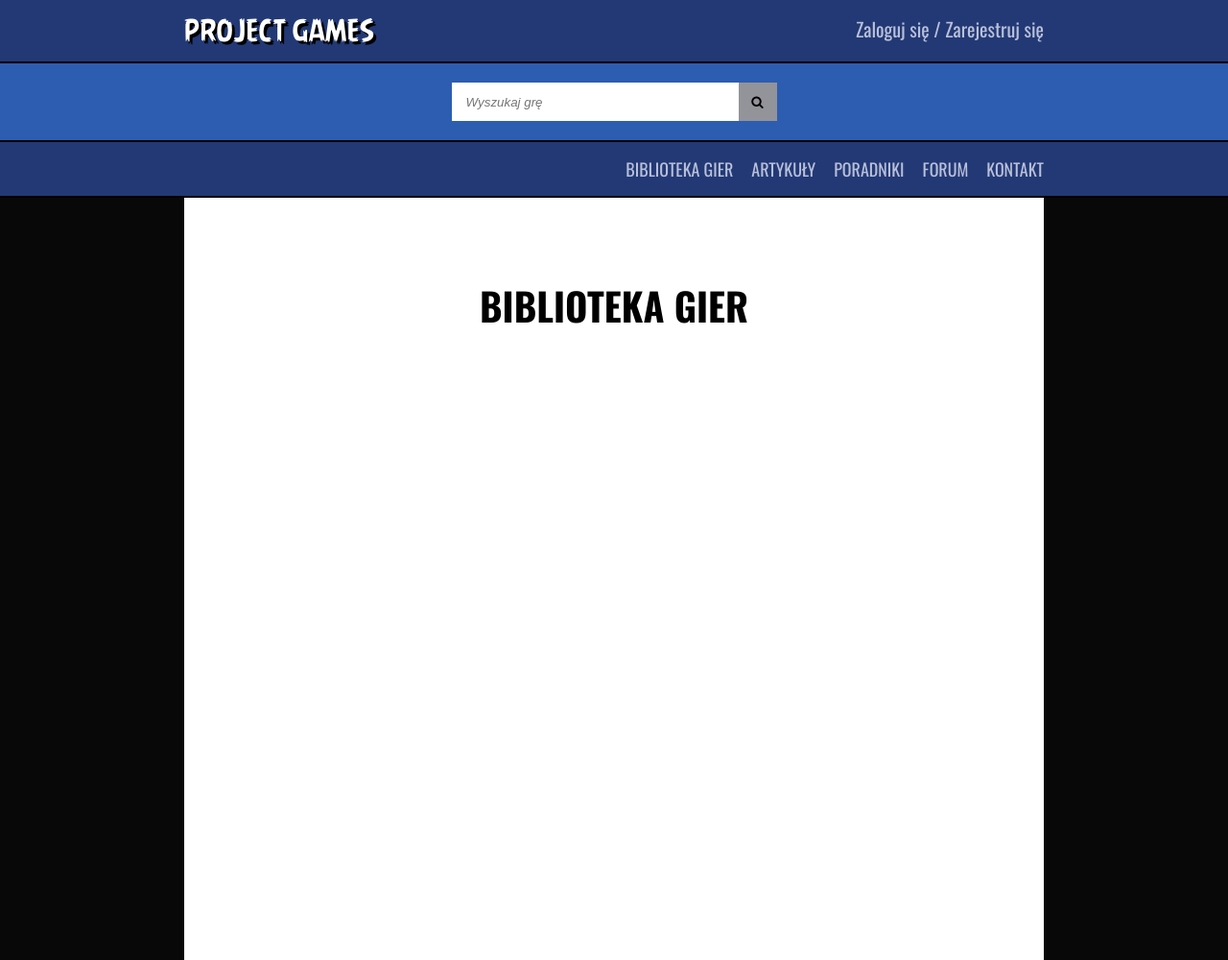
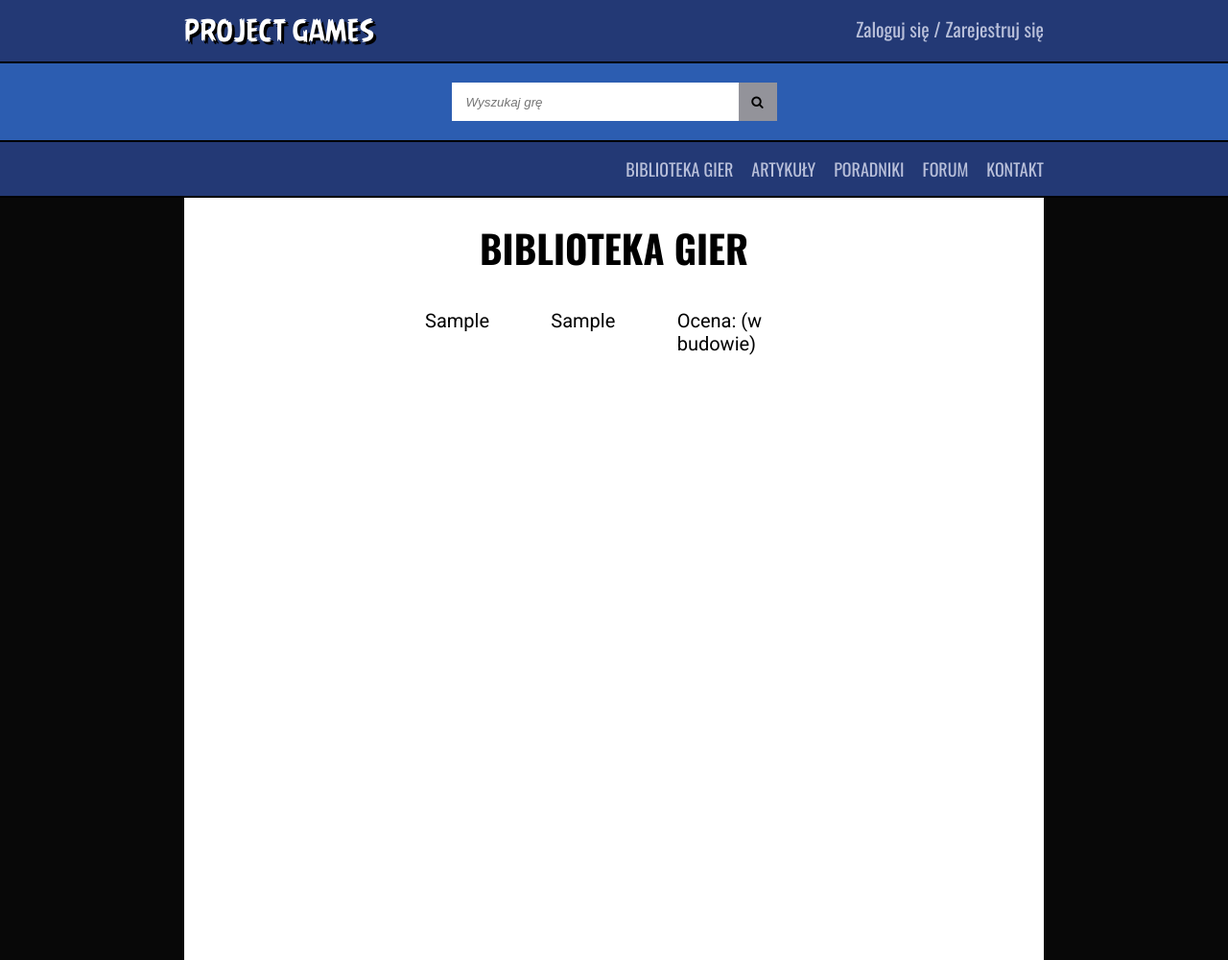
Before and after one commit to wookashart/project-games, a PHP site: page /index.php?action=biblioteka in a window 1280 px wide. Shown: the whole page at 96% size. Run offline with PHP 8.4, Linux system fonts and the light colour scheme; tables that the repository leaves empty or names only in its code hold one stand-in row (values such as "Sample post"); some libraries are stand-ins or nearby versions.

Commit message:
Games list
Games list and games detail

```diff
--- a/admins/admingames.php
+++ b/admins/admingames.php
@@ -61,6 +61,9 @@
                 <label>
                     <span>Miejsce na dysku</span><input type="text" name="game-space">
                 </label>
+                <label>
+                    <span>Lokalizacja okładki</span><input type="text" name="game-cover">
+                </label>
             </div>
             <input type="submit" value="Dodaj grę">
         </form>
--- a/css/main.css
+++ b/css/main.css
@@ -332,7 +332,7 @@ header {
   @media screen and (min-width: 767px) {
     .web-center-section {
       width: 85%;
-      padding-top: 255px;
+      padding-top: 195px;
       padding-left: 50px;
       padding-right: 50px; } }
   @media screen and (min-width: 1100px) {
@@ -454,3 +454,25 @@ body.admin-panel {
     position: absolute;
     bottom: 50px;
     right: 50px; }
+
+div.games-list {
+  margin-left: 200px;
+  margin-right: 200px; }
+  div.games-list ul {
+    list-style: none;
+    padding: 0;
+    font-size: 20px; }
+    div.games-list ul li.games-list-item {
+      display: flex;
+      width: 100%;
+      border: 1px solid transparent; }
+      div.games-list ul li.games-list-item a {
+        text-decoration: none;
+        color: #000000;
+        flex: 1; }
+      div.games-list ul li.games-list-item span {
+        text-align: left;
+        flex: 1; }
+      div.games-list ul li.games-list-item:hover {
+        border-bottom: 1px solid #233975;
+        border-top: 1px solid #233975; }
--- a/db/addgames.php
+++ b/db/addgames.php
@@ -23,6 +23,7 @@
     $gameDirectx = $_POST['game-directx'];
     $gameSpace = $_POST['game-space'];
     $addDate = date('Y-m-d H:i:s');
+    $addCover = $_POST['game-cover'];
 
     require_once "connect.php";
 
@@ -35,7 +36,7 @@
         exit();
 
     } else {
-        $addresoult = $connection->query("INSERT INTO games VALUES (NULL, '$gameTitle', '$gamePlatform', '$gameDateWorld', '$gameDatePl', '$gameType', '$gameProducer', '$gamePublisher', '$gameDistributor', '$gameDescription', '$gameProcessor', '$gameGraphic', '$gameRam', '$gameSystem', '$gameDirectx', '$gameSpace', '$addDate')");
+        $addresoult = $connection->query("INSERT INTO games VALUES (NULL, '$gameTitle', '$gamePlatform', '$gameDateWorld', '$gameDatePl', '$gameType', '$gameProducer', '$gamePublisher', '$gameDistributor', '$gameDescription', '$gameProcessor', '$gameGraphic', '$gameRam', '$gameSystem', '$gameDirectx', '$gameSpace', '$addDate', '$addCover')");
 
         if($addresoult){
             $_SESSION['addsuccess'] = 'Gra pomyślnie dodana do bazy.';
--- a/index.php
+++ b/index.php
@@ -3,6 +3,9 @@
     session_start();
 
     $site = (isset($_GET['action'])) ? $_GET['action'] : 'home';
+
+    require_once "./db/connect.php";
+    $connection = @new mysqli($host, $db_user, $db_password, $db_name);
 
 ?>
 
@@ -99,6 +102,7 @@
                     case 'registration' : include 'pages/registration.php'; break;
                     case 'regulamin' : include 'pages/regulamin.php'; break;
                     case 'thanksregistery' : include 'pages/thanksregistery.php'; break;
+                    case 'gamedetail' : include 'pages/gamedetail.php'; break;
                     default : include 'pages/home.php'; break;
                 }
             ?>
--- a/pages/biblioteka.php
+++ b/pages/biblioteka.php
@@ -1 +1,19 @@
-<h1>Biblioteka gier</h1>
+<div class="games-list">
+    <h1>Biblioteka gier</h1>
+    <?php
+
+        $allGames = $connection->query("SELECT id_games, tytul, platforma FROM games ORDER BY tytul ASC");
+
+    ?>
+
+    <ul>
+        <?php
+
+        while ($row = $allGames->fetch_assoc()) {
+            echo '<li class="games-list-item"><a href="index.php?action=gamedetail&id='.$row['id_games'].'">'.$row['tytul'].'</a><span>'.$row['platforma'].'</span><span>Ocena: (w budowie)</span></li>';
+        }
+
+        ?>
+
+    </ul>
+</div>
--- a/sass/_config.scss
+++ b/sass/_config.scss
@@ -14,6 +14,7 @@ $basicHoverButton: #b0b0b1;
 
 $basicMenuFontColor: #b9c0da;
 $menuLogoColor: white;
+$basicSectionColor: #000000;
 
 
 // Czcionki:
--- /dev/null
+++ b/sass/_games.scss
@@ -0,0 +1,32 @@
+div.games-list {
+    margin-left: 200px;
+    margin-right: 200px;
+
+    ul {
+        list-style: none;
+        padding: 0;
+        font-size: 20px;
+
+        li.games-list-item {
+            display: flex;
+            width: 100%;
+            border: 1px solid transparent;
+
+            a {
+                text-decoration: none;
+                color: $basicSectionColor;
+                flex: 1;
+            }
+
+            span {
+                text-align: left;
+                flex: 1;
+            }
+
+            &:hover {
+                border-bottom: 1px solid $headerBackgroundDark;
+                border-top: 1px solid $headerBackgroundDark;
+            }
+        }
+    }
+}
--- a/sass/_section.scss
+++ b/sass/_section.scss
@@ -16,7 +16,7 @@
 
     @media screen and (min-width: 767px){
         width: 85%;
-        padding-top: 255px;
+        padding-top: 195px;
         padding-left: 50px;
         padding-right: 50px;
     }
--- a/sass/main.scss
+++ b/sass/main.scss
@@ -4,3 +4,4 @@
 @import './_section.scss';
 @import './_registry.scss';
 @import './_admins.scss';
+@import './_games.scss';
```
Also changed, not shown: pages/gamedetail.php (added, +52 -0 lines), 1 other file.
